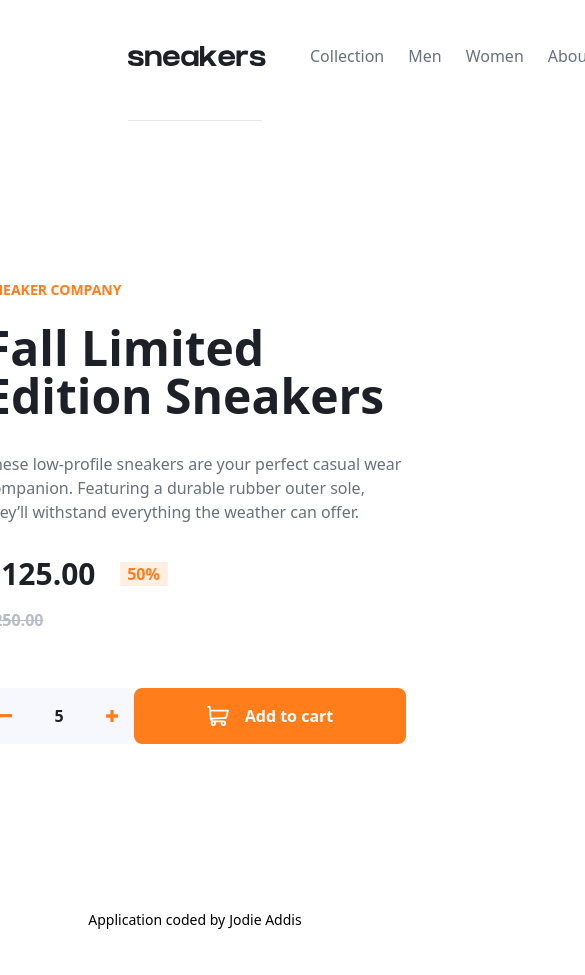
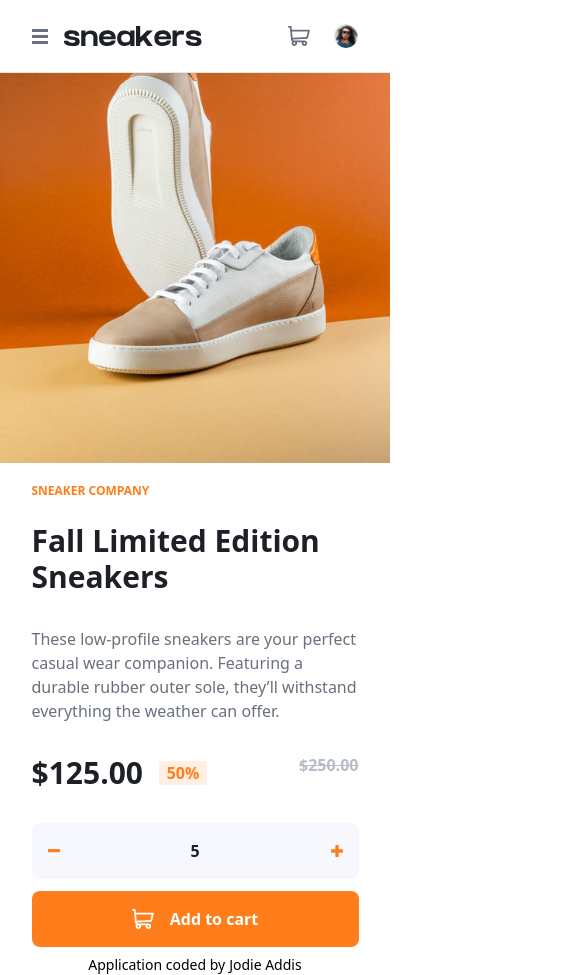
Before and after one commit to JodieAddis/e-commerce-sneakers, a React (Vite) app: page / in a window 390 px wide. Shown: the top 975 px of the page, 585 px wide, since content can reach past the window. Before the commit the page ends 930 px from the top, so only its background shows below. Built offline with nearby package versions, Linux system fonts and the light colour scheme.

Commit message:
creating custome hook useScreenSize + design mobile first + design desktop

```diff
--- /dev/null
+++ b/src/components/Caroussel/index.tsx
@@ -0,0 +1,13 @@
+import product_1 from "../../../public/assets/img/image-product-1.jpg";
+
+const Component = () => {
+  return (
+    <>
+      <div className="mb-5">
+        <img src={product_1} alt="image of the product" className="" />
+      </div>
+    </>
+  );
+};
+
+export default Component;
--- a/src/components/Header/index.tsx
+++ b/src/components/Header/index.tsx
@@ -1,15 +1,16 @@
-import IconLogo from "../../icons/IconLogo";
-import NavBar from "../NavBar";
+import NavBarDesktop from "../NavBarDesktop";
+import NavBarMobile from "../NavBarMobile";
 import UserProfile from "../UserProfile";
+import useScreenSize from "../../hook/useScreenSize";
 
 const Component = () => {
+  const isMobile = useScreenSize();
   return (
     <div className="flex flex-row justify-between">
       <div className="flex flex-row items-center">
-        <IconLogo />
-        <NavBar />
+        {isMobile ? <NavBarMobile /> : <NavBarDesktop />}
       </div>
-      <div className="flex flex-row">
+      <div className="mt-6 flex flex-row lg:mt-0">
         <UserProfile />
       </div>
     </div>
--- a/src/components/NavBar/index.tsx
+++ /dev/null
@@ -1,17 +0,0 @@
-import List from "../../typographies/List";
-
-const Component = () => {
-  return (
-    <div className="ml-8">
-      <ul className="flex flex-row">
-        <List content="collection" css="navbar_list" />
-        <List content="men" css="navbar_list" />
-        <List content="women" css="navbar_list" />
-        <List content="about" css="navbar_list" />
-        <List content="contact" css="navbar_list" />
-      </ul>
-    </div>
-  );
-};
-
-export default Component;
--- /dev/null
+++ b/src/components/NavBarDesktop/index.tsx
@@ -0,0 +1,21 @@
+import IconLogo from "../../icons/IconLogo";
+import List from "../../typographies/List";
+
+const Component = () => {
+  return (
+    <>
+      <IconLogo />
+      <div className="ml-8">
+        <ul className="flex flex-row">
+          <List content="collection" css="navbar_list" />
+          <List content="men" css="navbar_list" />
+          <List content="women" css="navbar_list" />
+          <List content="about" css="navbar_list" />
+          <List content="contact" css="navbar_list" />
+        </ul>
+      </div>
+    </>
+  );
+};
+
+export default Component;
--- /dev/null
+++ b/src/components/NavBarMobile/index.tsx
@@ -0,0 +1,15 @@
+import IconLogo from "../../icons/IconLogo";
+import IconMenu from "../../icons/IconMenu";
+
+const Component = () => {
+  return (
+    <div className="ml-8 mt-6 flex flex-row">
+      <div className="mr-4 flex items-center">
+        <IconMenu />
+      </div>
+      <IconLogo />
+    </div>
+  );
+};
+
+export default Component;
--- a/src/components/Products/ProductsAdd/index.tsx
+++ b/src/components/Products/ProductsAdd/index.tsx
@@ -5,7 +5,7 @@ import IconMinus from "../../../icons/IconMinus";
 const Component = () => {
   return (
     <>
-      <div className="flex h-14 w-[150px] flex-row justify-between rounded-lg bg-LinkWater">
+      <div className="mb-3 flex h-14 w-[327px] flex-row justify-between rounded-lg bg-LinkWater lg:mb-0 lg:w-[150px]">
         <div className="ml-4 flex cursor-pointer items-center">
           <IconMinus />
         </div>
@@ -14,7 +14,7 @@ const Component = () => {
           <IconAdd />
         </div>
       </div>
-      <button className="flex h-14 w-[272px] flex-row items-center justify-center rounded-lg bg-Pumpkin text-base font-bold text-white hover:bg-AtomicTangerine">
+      <button className="flex h-14 w-[327px] flex-row items-center justify-center rounded-lg bg-Pumpkin text-base font-bold text-white hover:bg-AtomicTangerine lg:w-[272px]">
         <IconCart color="#ffffff" />
         <p className="ml-4">Add to cart</p>
       </button>
--- a/src/components/Products/ProductsDescription/index.tsx
+++ b/src/components/Products/ProductsDescription/index.tsx
@@ -4,25 +4,26 @@ import ProductsAdd from "../ProductsAdd";
 
 const Component = () => {
   return (
-    <section className="flex w-[445px] flex-col items-center justify-center">
+    <section className="flex w-[327px] flex-col items-center justify-center lg:w-[445px]">
       <div className="flex flex-col">
         <Heading
           kind="h1"
           content="sneaker company"
-          css="uppercase text-Pumpkin font-bold text-sm"
+          css="uppercase text-Pumpkin font-bold lg:text-sm text-xs"
         />
         <Heading
           kind="h2"
           content="Fall Limited Edition Sneakers"
-          css="text-Shark text-5xl font-bold mt-6"
+          css="text-Shark text-3xl lg:text-5xl font-bold mt-6"
         />
         <Paragraph
           content="These low-profile sneakers are your perfect casual wear companion. Featuring a durable rubber outer sole, they’ll withstand everything the weather can offer."
           css="text-base text-PaleSky mt-8"
         />
+        <div className="flex flex-row justify-between lg:flex-row">
           <div className="mt-8 flex flex-row">
             <Paragraph content="$125.00" css="text-Shark text-3xl font-bold" />
-          <div className="ml-6 flex items-center">
+            <div className="ml-4 flex items-center lg:ml-6">
               <Paragraph
                 content="50%"
                 css="bg-Serenade text-Pumpkin font-bold w-12 text-center rounded-sm"
@@ -36,7 +37,8 @@ const Component = () => {
             />
           </div>
         </div>
-      <div className="mt-14 flex flex-row">
+      </div>
+      <div className="mt-8 flex flex-col justify-center lg:mt-14 lg:flex-row lg:justify-between">
         <ProductsAdd />
       </div>
     </section>
--- a/src/components/UserProfile/index.tsx
+++ b/src/components/UserProfile/index.tsx
@@ -4,14 +4,16 @@ import ProfilePicture from "../../../public/assets/img/image-avatar.png";
 const Component = () => {
   return (
     <>
-      <div className="mr-10 flex items-center">
-        <IconCart color="#000000" />
+      <div className="mr-6 flex items-center lg:mr-10">
+        <IconCart color="#69707D" />
       </div>
-      <img
-        src={ProfilePicture}
-        alt="Picture of the user"
-        className="h-12 w-12 cursor-pointer rounded-full hover:border-2 hover:border-solid hover:border-Pumpkin"
-      />
+      <div className="mr-8 flex items-center lg:mr-0">
+        <img
+          src={ProfilePicture}
+          alt="Picture of the user"
+          className="h-6 w-6 cursor-pointer rounded-full hover:border-2 hover:border-solid hover:border-Pumpkin lg:h-12 lg:w-12"
+        />
+      </div>
     </>
   );
 };
--- /dev/null
+++ b/src/hook/useScreenSize.ts
@@ -0,0 +1,21 @@
+import { useState, useEffect } from "react";
+
+const useScreenSize = () => {
+  const [isCurrentSize, setIsCurrentSize] = useState<boolean>(
+    window.innerWidth < 1024 ? true : false,
+  );
+
+  useEffect(() => {
+    const handleResize = () => {
+      setIsCurrentSize(window.innerWidth < 1024 ? true : false);
+    };
+    window.addEventListener("resize", handleResize);
+
+    return () => {
+      window.removeEventListener("resize", handleResize);
+    };
+  }, []);
+  return isCurrentSize;
+};
+
+export default useScreenSize;
--- a/src/page/ProductsPage/index.tsx
+++ b/src/page/ProductsPage/index.tsx
@@ -1,16 +1,19 @@
+import Caroussel from "../../components/Caroussel";
 import Header from "../../components/Header";
 import ProductsDescription from "../../components/Products/ProductsDescription";
 import ProductsPictures from "../../components/Products/ProductsPictures";
+import useScreenSize from "../../hook/useScreenSize";
 
 const Page = () => {
+  const isMobile = useScreenSize();
   return (
     <div className="flex h-screen flex-col ">
-      <header className="mx-32 mt-8">
+      <header className="lg:mx-32 lg:mt-8">
         <Header />
-        <hr className="mt-10" />
+        <hr className="mt-6 lg:mt-10" />
       </header>
-      <main className="my-28 flex flex-1 flex-row items-center justify-center">
-        <ProductsPictures />
+      <main className="flex flex-1 flex-col items-center justify-around lg:mx-40 lg:my-28 lg:flex-row">
+        {isMobile ? <Caroussel /> : <ProductsPictures />}
         <ProductsDescription />
       </main>
       <footer className="my-2 flex h-14 justify-center">
```
Lines whose indentation alone changed are shown as unchanged.
